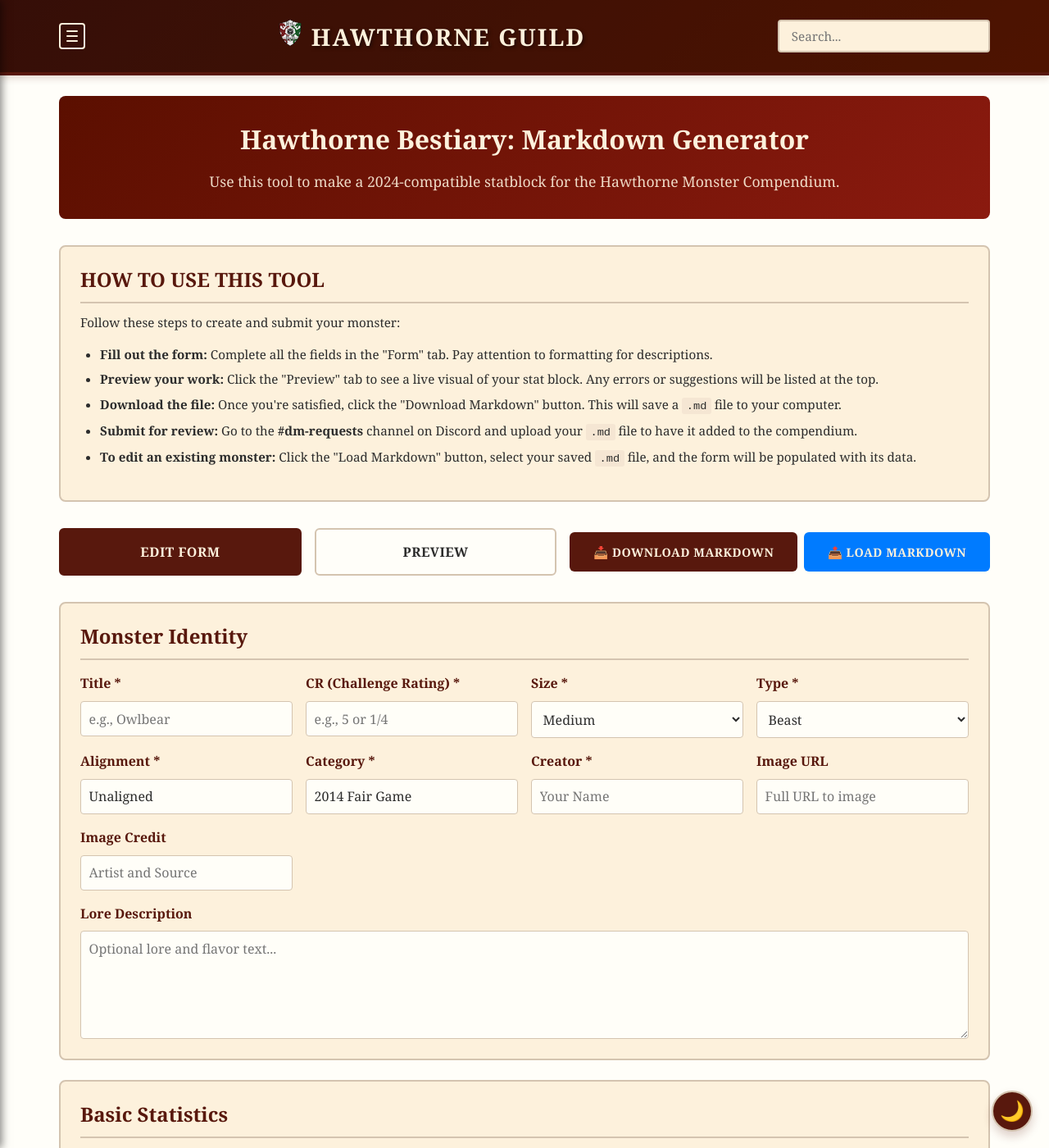
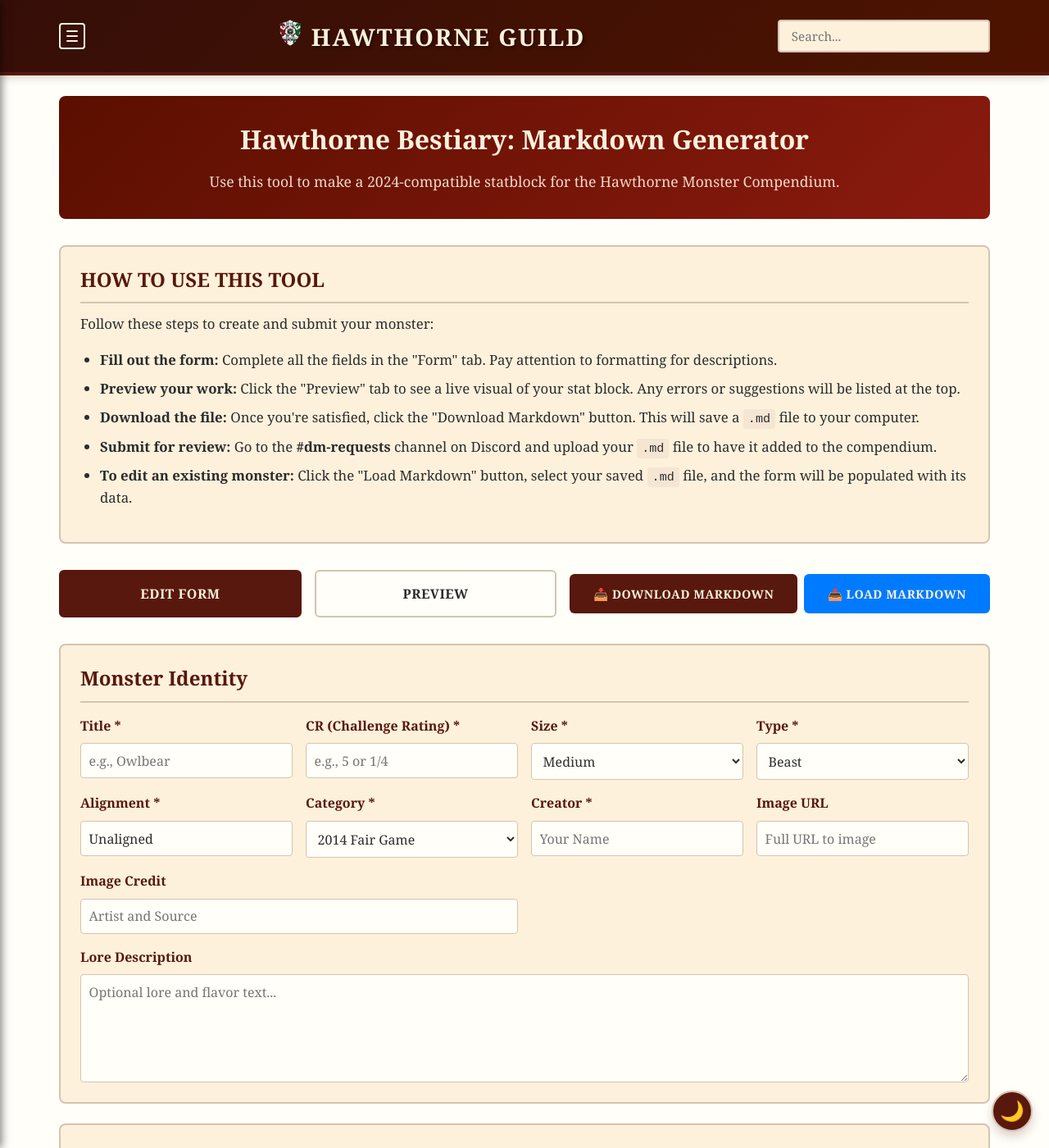
Before and after one commit to coconutswallow/Guides, a Jekyll site: the page built from monster-compendium/generator.html, in a window 1280 px wide and 1400 px high. Shown: the whole window at 82% size. Built offline with Jekyll 4.4.1, drawn with Linux system fonts in a browser that asks for light colours; comment, search, counter and statistics services are not loaded.

Commit message:
generator ui fixes

```diff
--- a/assets/css/generator.css
+++ b/assets/css/generator.css
@@ -108,8 +108,8 @@
 .generator-instructions p,
 .generator-instructions li {
   color: var(--color-text);
-  font-size: 0.95em;
-  line-height: 1.5;
+  font-size: 1.05em;
+  line-height: 1.6;
   transition: color 0.3s ease;
 }
 
@@ -312,6 +312,12 @@
 .form-field.full-width {
   grid-column: 1 / -1;
 }
+
+/* START MODIFICATION: Added span-2 class */
+.form-field.span-2 {
+  grid-column: span 2;
+}
+/* END MODIFICATION */
 
 .form-field label {
   font-weight: bold;
--- a/assets/js/monster-ui.js
+++ b/assets/js/monster-ui.js
@@ -7,6 +7,8 @@
     const SIZES = ['Tiny', 'Small', 'Medium', 'Large', 'Huge', 'Gargantuan'];
     const TYPES = ['Aberration', 'Beast', 'Celestial', 'Construct', 'Dragon', 'Elemental',
                    'Fey', 'Fiend', 'Giant', 'Humanoid', 'Monstrosity', 'Ooze', 'Plant', 'Undead'];
+    // NEW: Added categories constant
+    const CATEGORIES = ['2014 Fair Game', '2014 Full DM Only'];
 
     /**
      * Escape HTML to prevent XSS
@@ -103,7 +105,9 @@
                     </div>
                     <div class="form-field">
                         <label for="category">Category *</label>
-                        <input type="text" id="category" value="${escapeHtml(state.category)}" placeholder="e.g., 2014 Fair Game">
+                        <select id="category">
+                            ${CATEGORIES.map(c => `<option value="${c}" ${state.category === c ? 'selected' : ''}>${c}</option>`).join('')}
+                        </select>
                     </div>
                     <div class="form-field">
                         <label for="creator">Creator *</label>
@@ -113,7 +117,7 @@
                         <label for="image">Image URL</label>
                         <input type="text" id="image" value="${escapeHtml(state.image)}" placeholder="Full URL to image">
                     </div>
-                    <div class="form-field">
+                    <div class="form-field span-2">
                         <label for="image_credit">Image Credit</label>
                         <input type="text" id="image_credit" value="${escapeHtml(state.image_credit)}" placeholder="Artist and Source">
                     </div>
```
